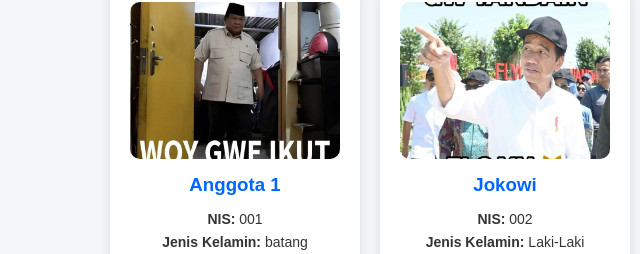
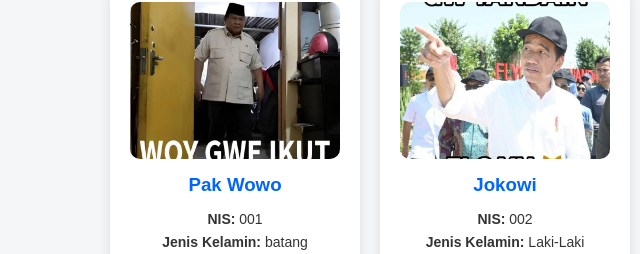
Before and after one commit to alimfaizmuzzaki265-pixel/Alim-Faiz-Muzzaki, a plain HTML site: page index.html in a window 1280 px wide. Shown: the part 938-1192 px from the top of the page, 0-640 px from the left. Drawn offline with Linux system fonts and the light colour scheme.

Commit message:
Update index.html

```diff
--- a/index.html
+++ b/index.html
@@ -197,7 +197,7 @@
                 <div class="foto">
                     <img src="de40dfa9d486f3a3907901d6267aaade.jpg" alt="Foto Prabowo">
                 </div>
-                <h3>Anggota 1</h3>
+                <h3>Pak Wowo</h3>
                 <p><b>NIS:</b> 001</p>
                 <p><b>Jenis Kelamin:</b> batang</p>
                 <p><b>Hobi:</b> pidato</p>
```
